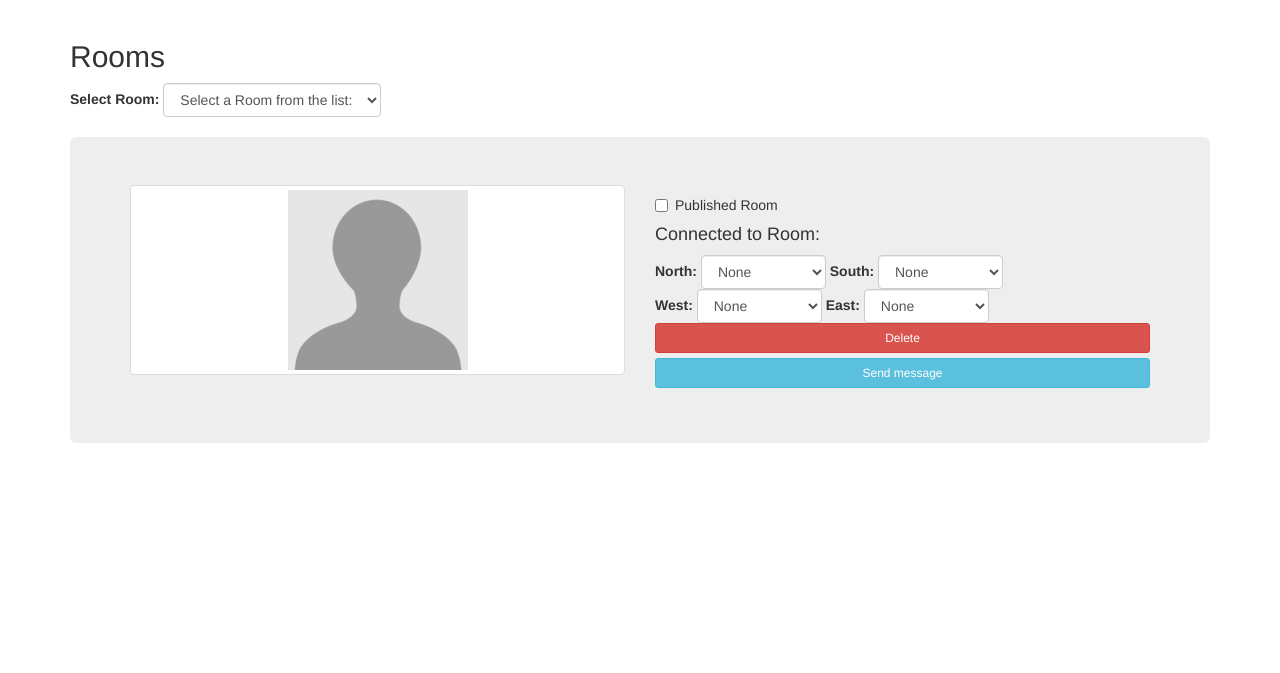
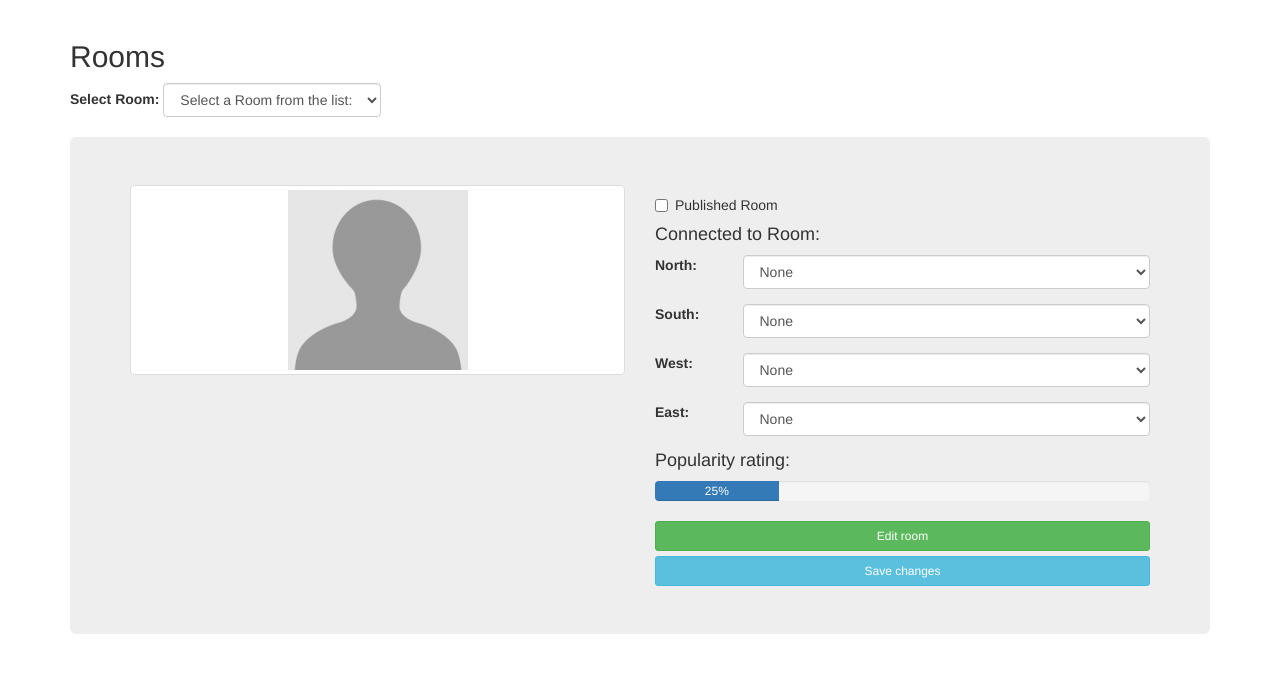
Before and after one commit to Michotastico/Virtual-Museums-Framework, a Django app: page /curator/rooms in a window 1280 px wide. Shown: the part 52-725 px from the top of the page. Run offline with Django 3.2, Linux system fonts and the light colour scheme; the visitor is signed in with stand-in values (Sample User, id 1); some libraries are stand-ins or nearby versions.

Commit message:
Finished template of rooms

```diff
--- a/templates/curator/rooms.html
+++ b/templates/curator/rooms.html
@@ -33,15 +33,9 @@
                     <div class="col-md-6">
                         <div class="checkbox"><label><input type="checkbox" value="published">Published Room</label></div>
                         <h4>Connected to Room:</h4>
-                        <div class="form-inline" >
-                            <label>North:</label>
-                            <select class="form-control ng-pristine ng-valid ng-empty ng-touched">
-                                <option value="" disabled="" class="" selected="selected">None</option>
-                                <option label="Master room" value="master-room">Master room</option>
-                                <option label="Front yard" value="front-yard">Front yard</option>
-                                <option label="None" value="front-yard">None</option>
-                            </select>
-                            <label>South:</label>
+                        <div class="form-group row">
+                            <label for="north" class="col-sm-2 col-form-label">North:</label>
+                            <div class="col-sm-10">
                                 <select class="form-control ng-pristine ng-valid ng-empty ng-touched">
                                     <option value="" disabled="" class="" selected="selected">None</option>
                                     <option label="Master room" value="master-room">Master room</option>
@@ -49,15 +43,10 @@
                                     <option label="None" value="front-yard">None</option>
                                 </select>
                             </div>
-                        <div class="form-inline" >
-                            <label>West:</label>
-                            <select class="form-control ng-pristine ng-valid ng-empty ng-touched">
-                                <option value="" disabled="" class="" selected="selected">None</option>
-                                <option label="Master room" value="master-room">Master room</option>
-                                <option label="Front yard" value="front-yard">Front yard</option>
-                                <option label="None" value="front-yard">None</option>
-                            </select>
-                            <label>East:</label>
+                        </div>
+                        <div class="form-group row">
+                            <label for="south" class="col-sm-2 col-form-label">South:</label>
+                            <div class="col-sm-10">
                                 <select class="form-control ng-pristine ng-valid ng-empty ng-touched">
                                     <option value="" disabled="" class="" selected="selected">None</option>
                                     <option label="Master room" value="master-room">Master room</option>
@@ -65,8 +54,35 @@
                                     <option label="None" value="front-yard">None</option>
                                 </select>
                             </div>
-                        <button class= "btn btn-sm btn-danger btn-block" type="button">Delete</button>
-                        <button class="btn btn-sm btn-info btn-block" type="button">Send message</button>
+                        </div>
+                        <div class="form-group row">
+                            <label for="west" class="col-sm-2 col-form-label">West:</label>
+                            <div class="col-sm-10">
+                                <select class="form-control ng-pristine ng-valid ng-empty ng-touched">
+                                    <option value="" disabled="" class="" selected="selected">None</option>
+                                    <option label="Master room" value="master-room">Master room</option>
+                                    <option label="Front yard" value="front-yard">Front yard</option>
+                                    <option label="None" value="front-yard">None</option>
+                                </select>
+                            </div>
+                        </div>
+                        <div class="form-group row">
+                            <label for="east" class="col-sm-2 col-form-label">East:</label>
+                            <div class="col-sm-10">
+                                <select class="form-control ng-pristine ng-valid ng-empty ng-touched">
+                                    <option value="" disabled="" class="" selected="selected">None</option>
+                                    <option label="Master room" value="master-room">Master room</option>
+                                    <option label="Front yard" value="front-yard">Front yard</option>
+                                    <option label="None" value="front-yard">None</option>
+                                </select>
+                            </div>
+                        </div>
+                        <h4>Popularity rating:</h4>
+                        <div class="progress">
+                            <div class="progress-bar bg-success" role="progressbar" style="width: 25%;" aria-valuenow="25" aria-valuemin="0" aria-valuemax="100">25%</div>
+                        </div>
+                        <button class= "btn btn-sm btn-success btn-block" type="button">Edit room</button>
+                        <button class="btn btn-sm btn-info btn-block" type="button">Save changes</button>
                     </div>
                 </div>
             </div>
```
Lines whose indentation alone changed are shown as unchanged.
